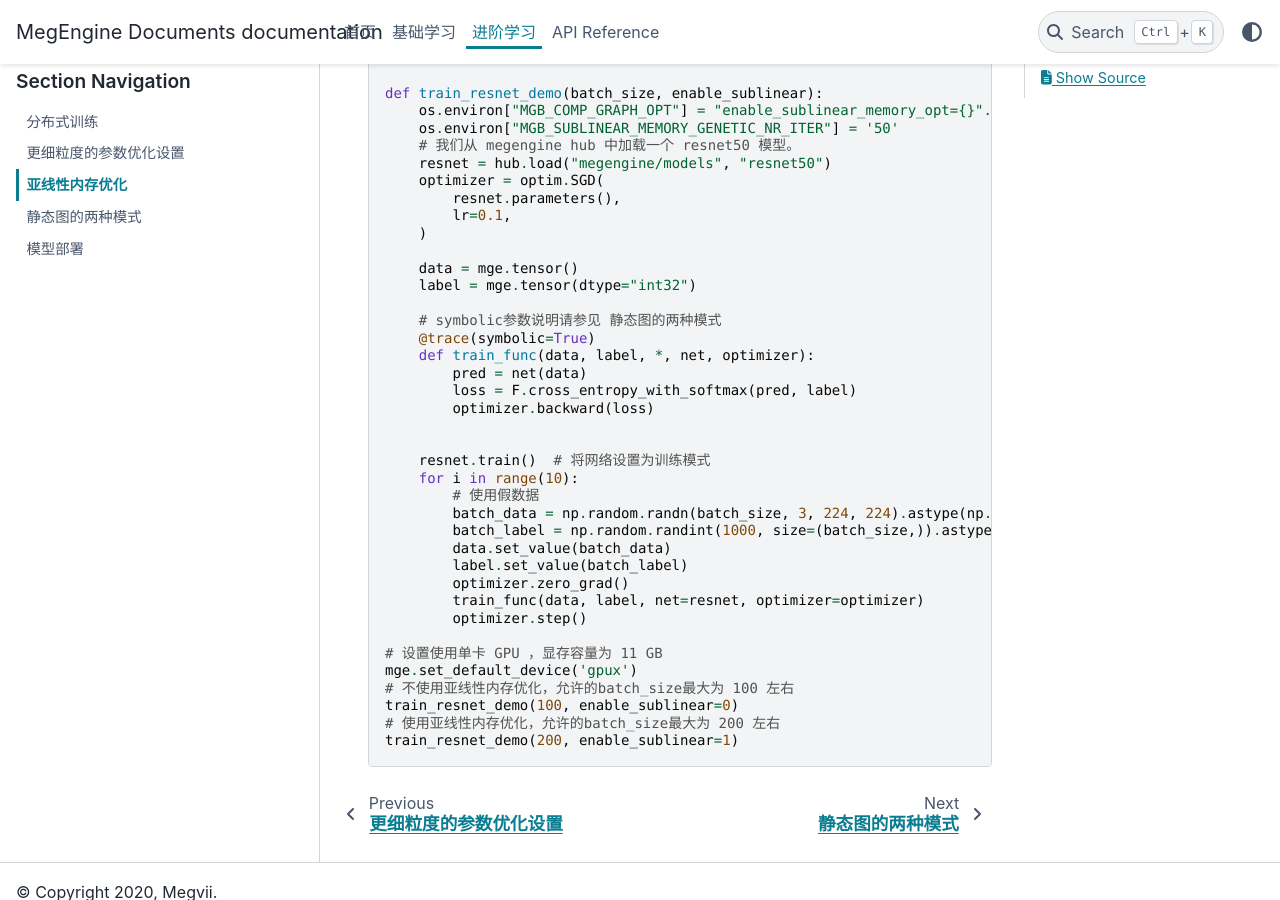
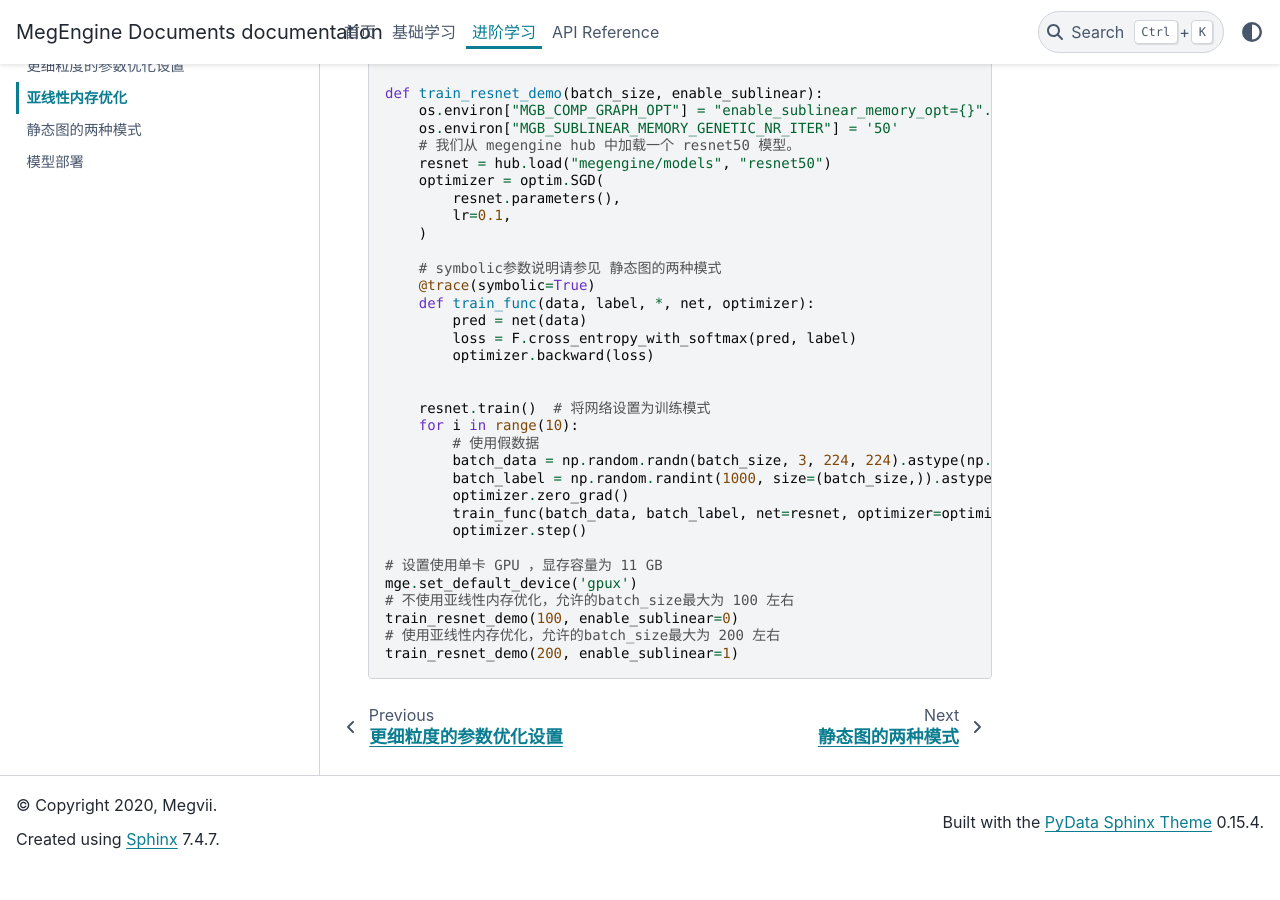
Before and after one commit to MegEngine/Docs, a Sphinx documentation site: the page built from source/advanced/sublinear.rst, in a window 1280 px wide and 900 px high, scrolled down 826 px. Built offline with Sphinx 7.4.7 and the PyData theme 0.15.4, drawn with Linux system fonts in a browser that asks for light colours; pages that are not in the unit, such as notebooks, are missing from menus; after the commit the page ends 1694 px from its top, so only the background shows below that.

Commit message:
fix(source): refine some words and codes
GitOrigin-RevId: af032f8bd3610d3a726c26fd0f6ea8a872e4a1ad

```diff
--- a/source/advanced/parameter_more_setting.rst
+++ b/source/advanced/parameter_more_setting.rst
@@ -3,7 +3,7 @@
 更细粒度的参数优化设置
 ==============================
 
-在 :ref:`train_and_evaluation` 当中网络使用如下优化器进行训练：
+在 :ref:`train_and_evaluation` 中网络使用如下优化器进行训练：
 
 .. testcode::
 
@@ -13,7 +13,7 @@
         lr=0.05,  # 学习速率
     )
 
-这个优化器对所有参数都使用同一学习速率进行优化，我们将在本章中介绍如何做到对不同的参数采用不同的学习速率。
+这个优化器对所有参数都使用同一学习速率进行优化，而在本章中我们将介绍如何做到对不同的参数采用不同的学习速率。
 
 本章我们沿用 :ref:`network_build` 中创建的 ``LeNet`` ，下述的优化器相关代码可以用于取代 :ref:`train_and_evaluation` 中对应的代码。
 
--- a/source/advanced/sublinear.rst
+++ b/source/advanced/sublinear.rst
@@ -43,9 +43,6 @@
             lr=0.1,
         )
 
-        data = mge.tensor()
-        label = mge.tensor(dtype="int32")
-
         # symbolic参数说明请参见 静态图的两种模式
         @trace(symbolic=True)
         def train_func(data, label, *, net, optimizer):
@@ -59,10 +56,8 @@
             # 使用假数据
             batch_data = np.random.randn(batch_size, 3, 224, 224).astype(np.float32)
             batch_label = np.random.randint(1000, size=(batch_size,)).astype(np.float32)
-            data.set_value(batch_data)
-            label.set_value(batch_label)
             optimizer.zero_grad()
-            train_func(data, label, net=resnet, optimizer=optimizer)
+            train_func(batch_data, batch_label, net=resnet, optimizer=optimizer)
             optimizer.step()
 
     # 设置使用单卡 GPU ，显存容量为 11 GB
--- a/source/advanced/two_static_mode.rst
+++ b/source/advanced/two_static_mode.rst
@@ -33,6 +33,8 @@
         opt.backward(loss)
         return logits, loss
 
+输出为：
+
 .. testoutput::
 
     Tensor(None)
--- a/source/basic/dynamic_and_static_graph.rst
+++ b/source/basic/dynamic_and_static_graph.rst
@@ -20,9 +20,9 @@
 
 在上图左侧的计算图中，为了存储 ``x`` 、 ``w`` 、 ``p`` 、 ``b``， ``y`` 五个变量，动态图需要 ``40`` 个字节（假设每个变量占用 8 字节的内存）。在静态图中，由于我们只需要知道结果 ``y`` ，可以让 ``y`` 复用中间变量 ``p`` 的内存，实现“原地”（inplace）修改。这样，静态图所占用的内存就减少为 ``32`` 个字节。
 
-MegEngine 还采用 **算子融合** （Operator Fuse）的方式减少计算开销。以上图为例，我们可以将乘法和加法融合为一个三元操作（假设硬件支持） **乘加** ，降低计算量。
+MegEngine 还采用 **算子融合** （Operator Fuse）的方式减少计算开销。以上图为例，我们可以将乘法和加法融合为一个三元操作（假设底层支持） **乘加** ，降低计算量。
 
-注意，只有了解了完整的计算流程后才能进行上述优化。
+注意，框架只有获取了完整的计算流程后才能进行上述优化。
 
 动态图转静态图
 ------------------------------
```
